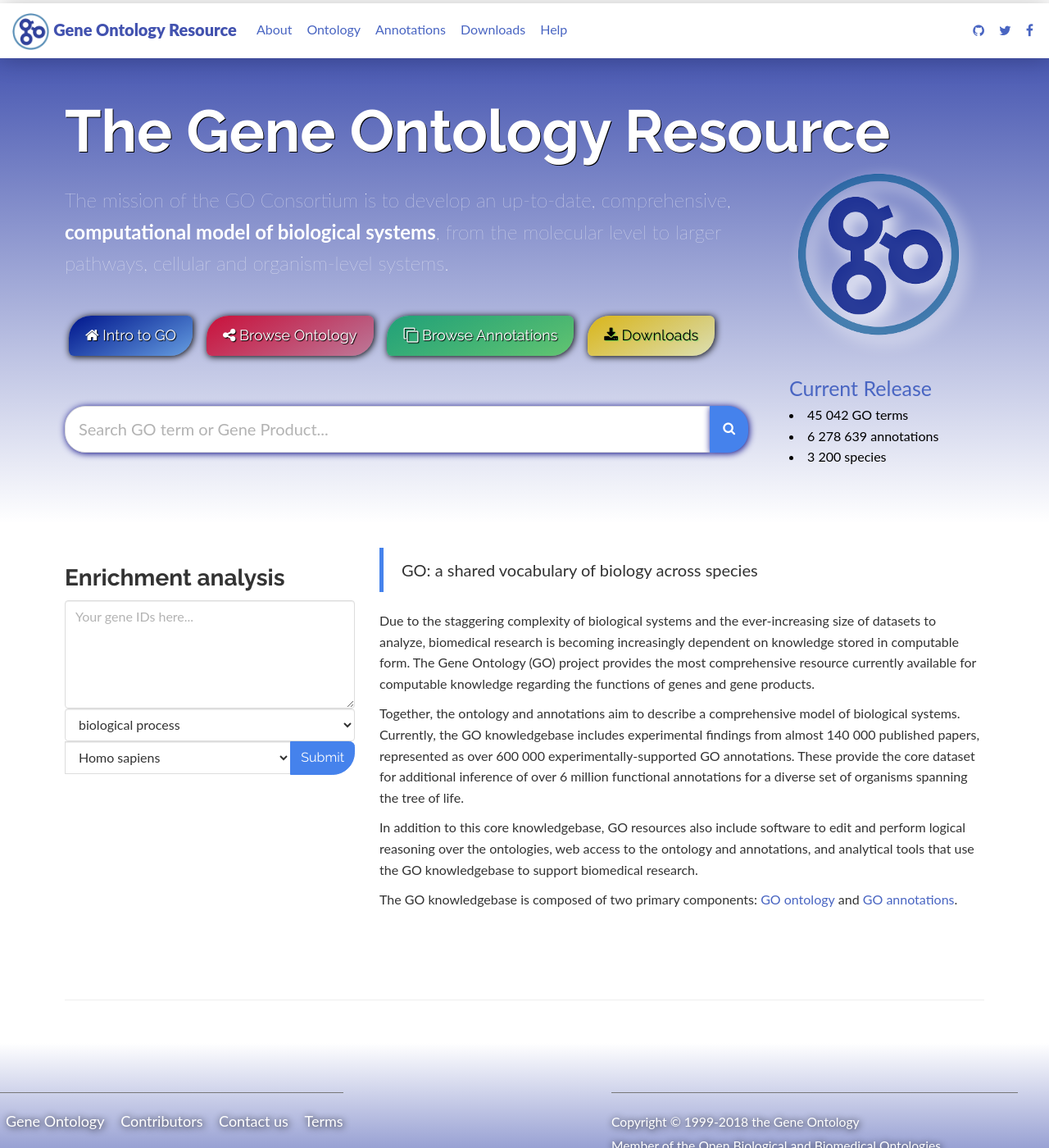
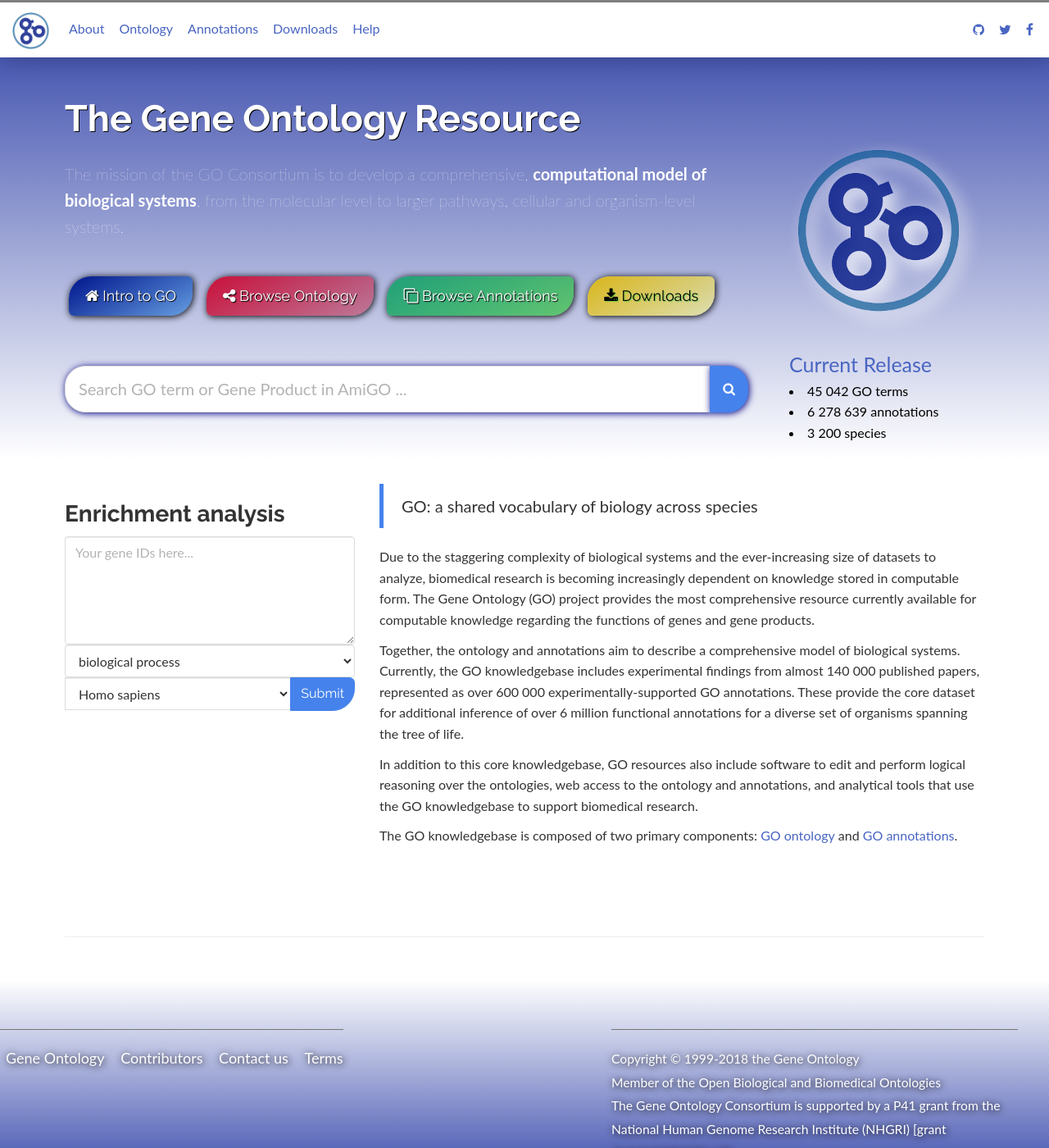
Before and after one commit to geneontology/geneontology.github.io, a Jekyll site: the page built from index.html, in a window 1280 px wide and 1400 px high. Shown: the whole window at 82% size. Built offline with Jekyll 4.4.1, drawn with Linux system fonts in a browser that asks for light colours; nearby versions of some CDN libraries.

Commit message:
Some CSS adjustments

```diff
--- a/_includes/topnav.html
+++ b/_includes/topnav.html
@@ -13,7 +13,7 @@
                 <span>
                     <img src="{{site.baseurl}}/img/logonav.png">
                 </span>
-                {{ site.title }}
+
             </a>
         </div>
 
--- a/_sass/custom/_layout.scss
+++ b/_sass/custom/_layout.scss
@@ -334,9 +334,12 @@
     // border-radius: 0px 0px 20px 20px;
     border-radius: 0px;
     padding-right: 10px;
-    margin-top: 4px;
+    margin-top: 0px;
     border: none;
     border-color: none;
+    border-top-style: inset;
+    border-top-color: lightgray;
+    border-top-width: 3px;
 }
 
 .go-search-bar {
--- a/index.html
+++ b/index.html
@@ -2,16 +2,16 @@
 layout: default
 ---
 
-<div class="header-container jumbotron">
+<div class="header-container jumbotron" style="    padding-bottom: 0px;">
 	<div class="container" style="width: 90%;">
-		<h1 class="site__title">The Gene Ontology Resource</h1>
+		<h1 class="site__title" style="font-size: 45px">The Gene Ontology Resource</h1>
 
 		<div class="row">
 
 			<div class="col-md-9">
 
-				<p class="site__statement">
-					The mission of the GO Consortium is to develop an up-to-date, comprehensive,
+				<p class="site__statement" style="font-size: 20px">
+					The mission of the GO Consortium is to develop a comprehensive,
 					<b>computational model of biological systems</b>, from the molecular level to larger pathways, cellular and organism-level
 					systems.
 				</p>
```
Also changed, not shown: other parts of index.html (+1 -1 lines).
